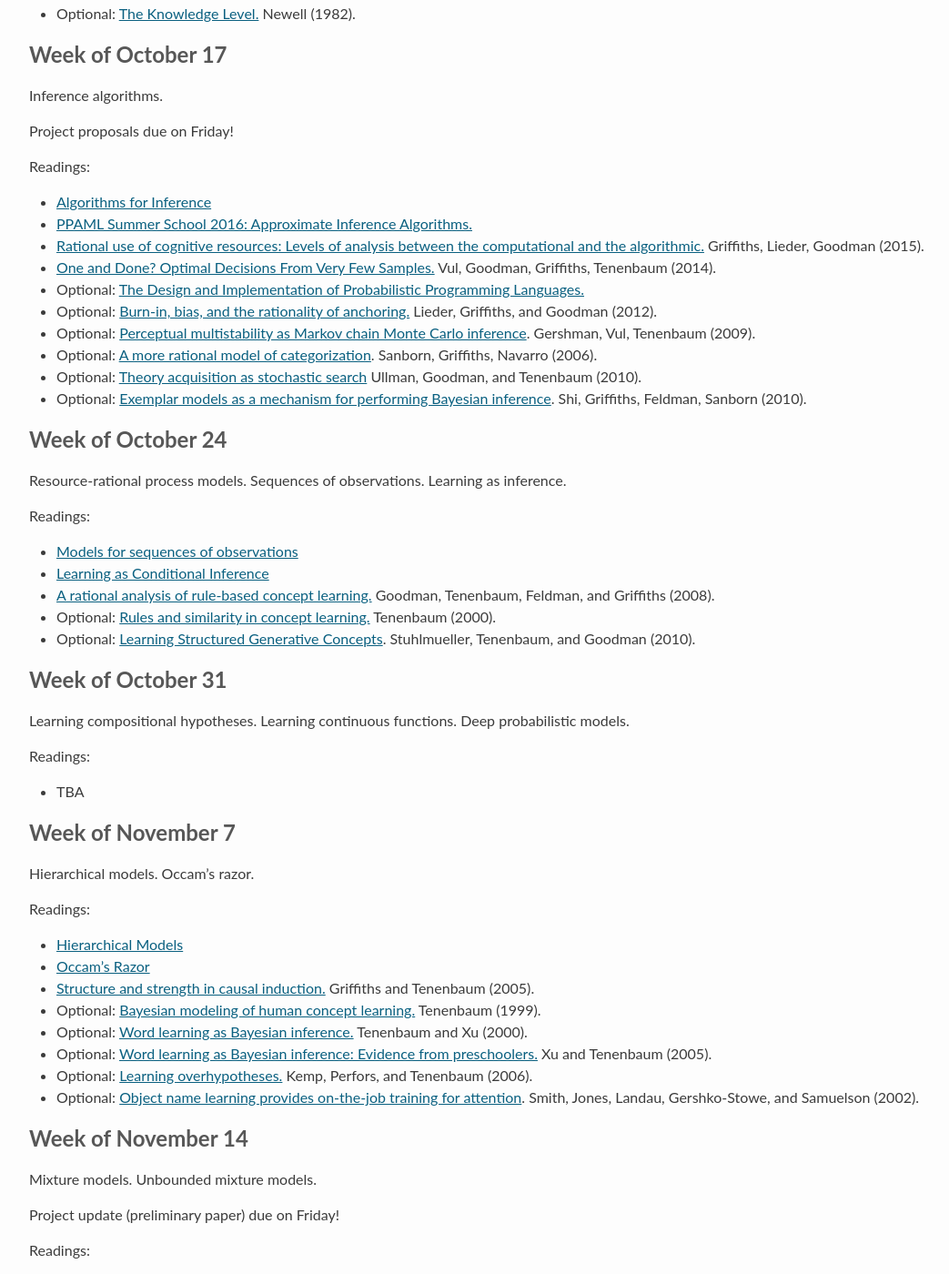
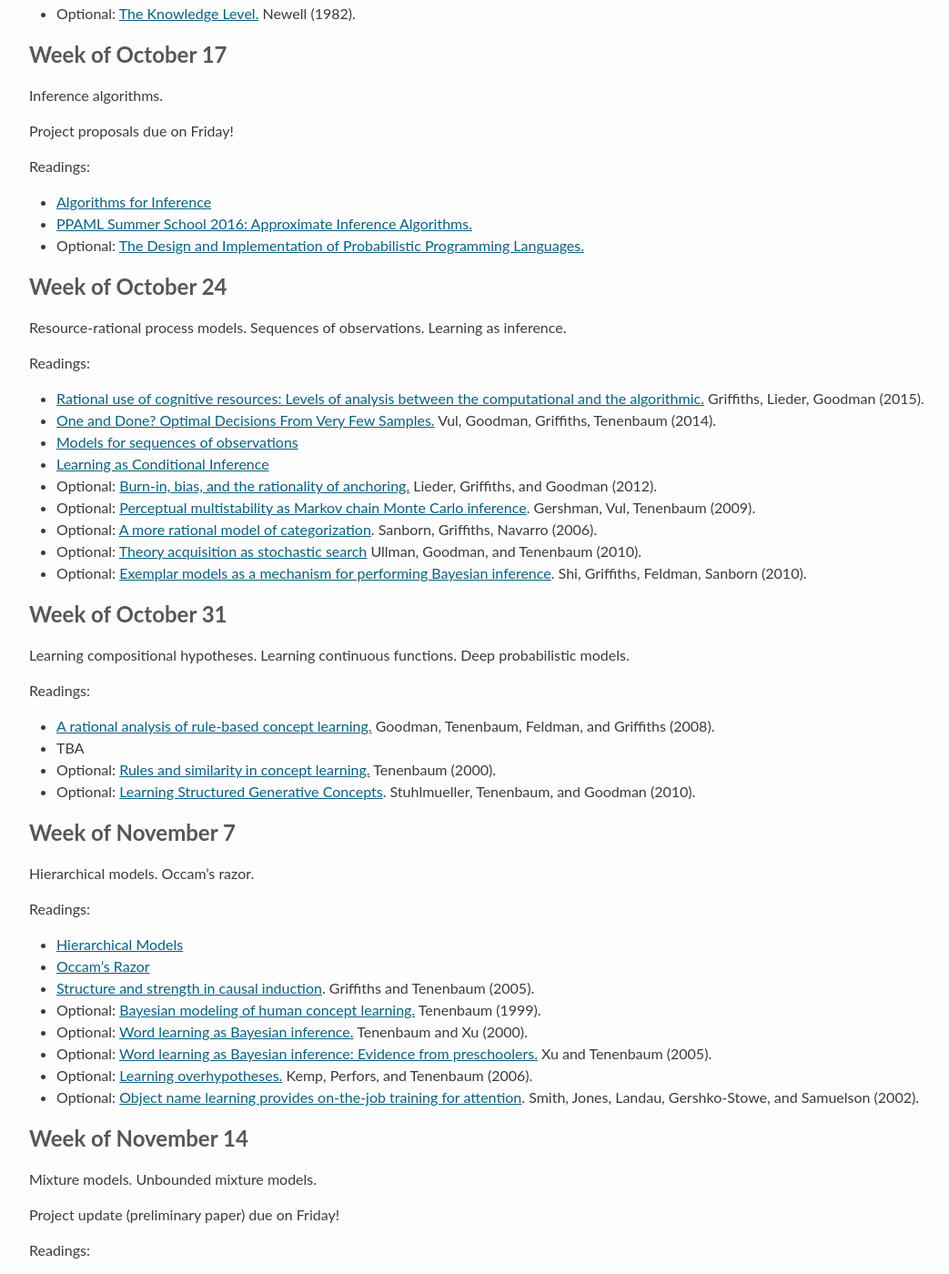
Before and after one commit to stanford-cocolab/cocolab.stanford.edu, a Jekyll site: the page built from psych204-fall2017.md, in a window 1280 px wide and 1400 px high, scrolled down 2964 px. Shown: the whole window at 91% size, without its empty margins (94-1137 px from the left). Built offline with Jekyll 4.4.1, drawn with Linux system fonts in a browser that asks for light colours; Markdown is read by kramdown in place of the engine named in the settings; a script that is not in the unit is left out; our own code applies the rules of GitHub Pages for plain Markdown files; some of the changed lines change nothing that is shown.

Commit message:
revise schedule again

```diff
--- a/psych204-fall2017.md
+++ b/psych204-fall2017.md
@@ -128,9 +128,18 @@ Readings:
 
 * [Algorithms for Inference](http://probmods.org/chapters/07-inference-process.html)
 * [PPAML Summer School 2016: Approximate Inference Algorithms.](http://probmods.github.io/ppaml2016/chapters/4-algorithms.html)
+* Optional: [The Design and Implementation of Probabilistic Programming Languages.](http://dippl.org/)
+
+
+## Week of October 24
+Resource-rational process models. Sequences of observations. Learning as inference.
+
+Readings:
+
 * [Rational use of cognitive resources: Levels of analysis between the computational and the algorithmic.](https://cocolab.stanford.edu/papers/GriffithsEtAl2015-TiCS.pdf) Griffiths, Lieder, Goodman (2015).
 * [One and Done? Optimal Decisions From Very Few Samples.](https://web.stanford.edu/~ngoodman/papers/VulGoodmanGriffithsTenenbaum-COGS-2014.pdf) Vul, Goodman, Griffiths, Tenenbaum (2014).
-* Optional: [The Design and Implementation of Probabilistic Programming Languages.](http://dippl.org/)
+* [Models for sequences of observations](http://probmods.org/chapters/05-observing-sequences.html)
+* [Learning as Conditional Inference](https://probmods.org/chapters/08-learning-as-conditional-inference.html)
 * Optional: [Burn-in, bias, and the rationality of anchoring.](http://www.stanford.edu/~ngoodman/papers/LiederGriffithsGoodman2013NIPS.pdf) Lieder, Griffiths, and Goodman (2012).
 * Optional: [Perceptual multistability as Markov chain Monte Carlo inference](http://papers.nips.cc/paper/3711-perceptual-multistability-as-markov-chain-monte-carlo-inference.pdf). Gershman, Vul, Tenenbaum (2009).
 * Optional: [A more rational model of categorization](http://health.adelaide.edu.au/psychology/ccs/docs/pubs/2006/SanbornGriffithsNavarro2006.pdf). Sanborn, Griffiths,  Navarro (2006).
@@ -138,19 +147,7 @@ Readings:
 * Optional: [Exemplar models as a mechanism for performing Bayesian inference](http://cocosci.berkeley.edu/tom/papers/mechanism.pdf). Shi, Griffiths, Feldman, Sanborn (2010).
 
 
-## Week of October 24
-Resource-rational process models. Sequences of observations. Learning as inference.
-
-Readings:
-
-* [Models for sequences of observations](http://probmods.org/chapters/05-observing-sequences.html)
-* [Learning as Conditional Inference](https://probmods.org/chapters/08-learning-as-conditional-inference.html)
-* [A rational analysis of rule-based concept learning.](http://stanford.edu/~ngoodman/papers/RRfinal3.pdf) Goodman, Tenenbaum, Feldman, and Griffiths (2008).
-* Optional: <a href="http://web.mit.edu/cocosci/Papers/nips99preprint.pdf">Rules and similarity in concept learning.</a> Tenenbaum (2000).
-* Optional: [Learning Structured Generative Concepts](https://mindmodeling.org/cogsci2010/papers/0533/paper0533.pdf). Stuhlmueller, Tenenbaum, and Goodman (2010).
-
 <!--should add some more recent papers on learning...-->
-
 
 
 ## Week of October 31
@@ -159,8 +156,10 @@ Learning compositional hypotheses. Learning continuous functions. Deep probabili
 
 Readings:
 
+* [A rational analysis of rule-based concept learning.](http://stanford.edu/~ngoodman/papers/RRfinal3.pdf) Goodman, Tenenbaum, Feldman, and Griffiths (2008).
 * TBA
-
+* Optional: <a href="http://web.mit.edu/cocosci/Papers/nips99preprint.pdf">Rules and similarity in concept learning.</a> Tenenbaum (2000).
+* Optional: [Learning Structured Generative Concepts](https://mindmodeling.org/cogsci2010/papers/0533/paper0533.pdf). Stuhlmueller, Tenenbaum, and Goodman (2010).
 
 ## Week of November 7
 
@@ -168,9 +167,9 @@ Hierarchical models. Occam's razor.
 
 Readings:
 
-* <a href="https://probmods.org/chapters/09-hierarchical-models.html">Hierarchical Models</a>
-* <a href="https://probmods.org/chapters/10-occam's-razor.html">Occam's Razor</a>
-* <a href="http://web.mit.edu/cocosci/Papers/structure-strength-reprint.pdf">Structure and strength in causal induction.</a> Griffiths and Tenenbaum (2005).
+* [Hierarchical Models](https://probmods.org/chapters/09-hierarchical-models.html)
+* [Occam's Razor](https://probmods.org/chapters/10-occam's-razor.html)
+* [Structure and strength in causal induction](http://web.mit.edu/cocosci/Papers/structure-strength-reprint.pdf). Griffiths and Tenenbaum (2005).
 * Optional: <a href="http://web.mit.edu/cocosci/Papers/bayes.pdf">Bayesian modeling of human concept learning.</a> Tenenbaum (1999).
 * Optional: <a href="http://web.mit.edu/cocosci/Papers/cogsci00_FINAL.pdf">Word learning as Bayesian inference.</a> Tenenbaum and Xu (2000).
 * Optional: <a href="http://web.mit.edu/cocosci/Papers/f881-XuTenenbaum.pdf"> Word learning as Bayesian inference: Evidence from preschoolers.</a> Xu and Tenenbaum (2005).
```
